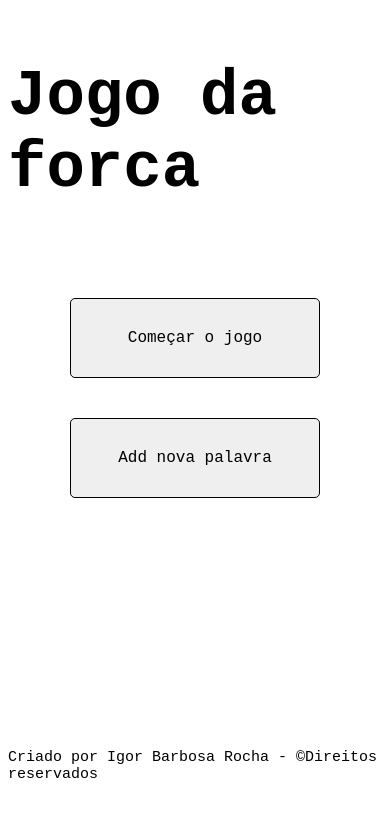
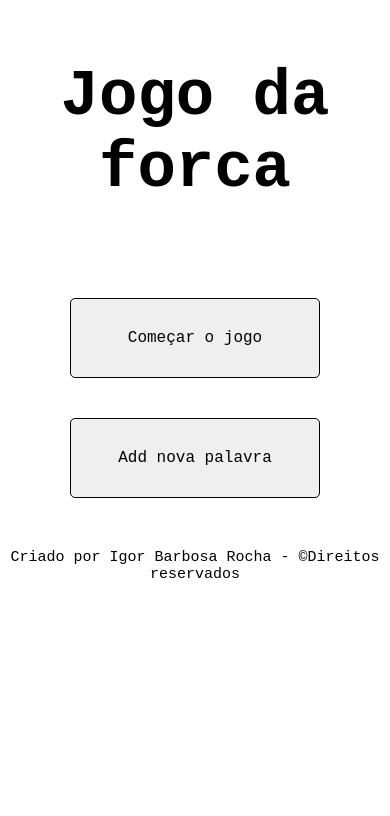
Before and after one commit to igor7x7/jogo-forca, a plain HTML site: page index.html in a window 390 px wide. Drawn offline with Linux system fonts and the light colour scheme.

Commit message:
ajustes no layout para celular

```diff
--- a/style-add-palavra.css
+++ b/style-add-palavra.css
@@ -40,3 +40,14 @@ button:hover{
     background-color: white;
     color: black;
 }
+
+@media only screen and (max-width: 420px){
+    section{
+        flex-direction: column;
+    }
+
+    input{
+        width: 80%;
+        margin-bottom: 20px;
+    }
+}
--- a/style-inicio.css
+++ b/style-inicio.css
@@ -39,3 +39,15 @@ footer{
     align-items: flex-end;
 
 }
+
+@media only screen and (max-width: 420px) {
+    section{
+        text-align: center;
+        height: 80%;
+    }
+
+    footer{
+        height: 100px;
+        text-align: center;
+    }
+}
```
